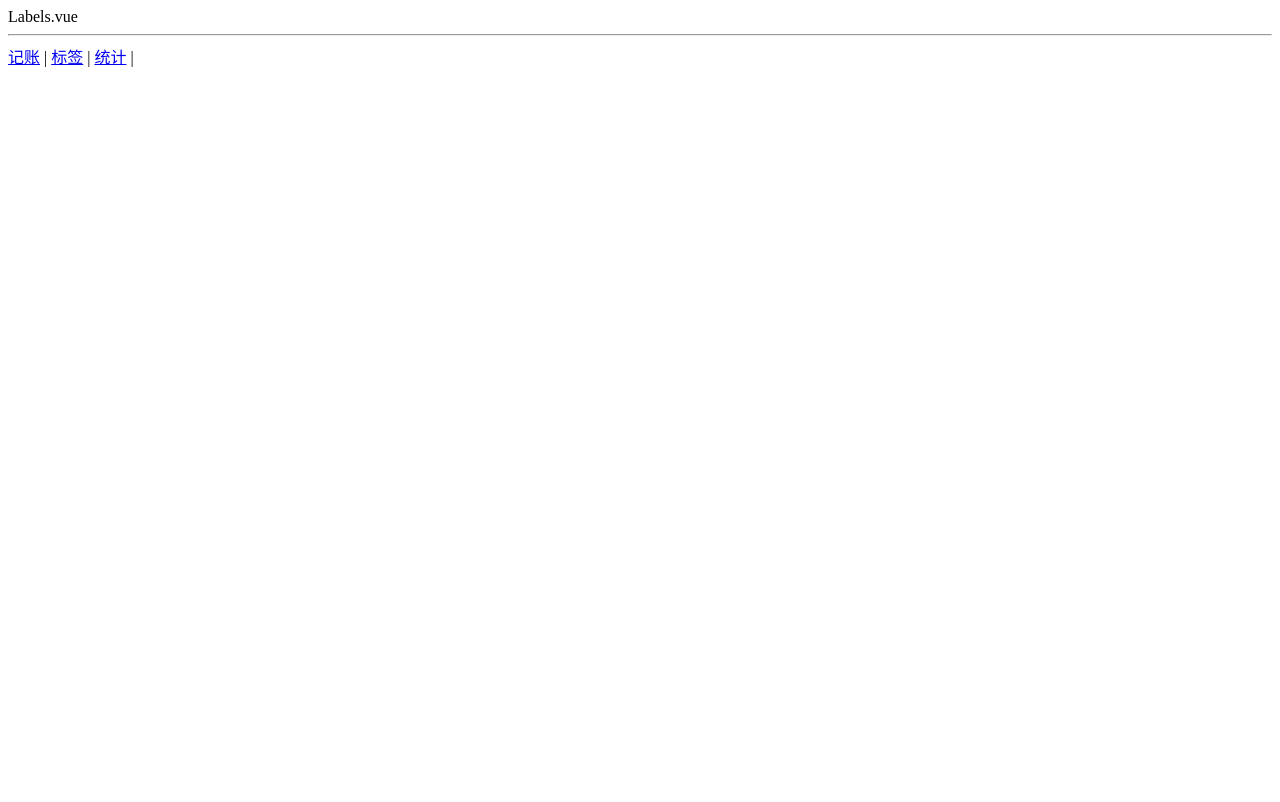
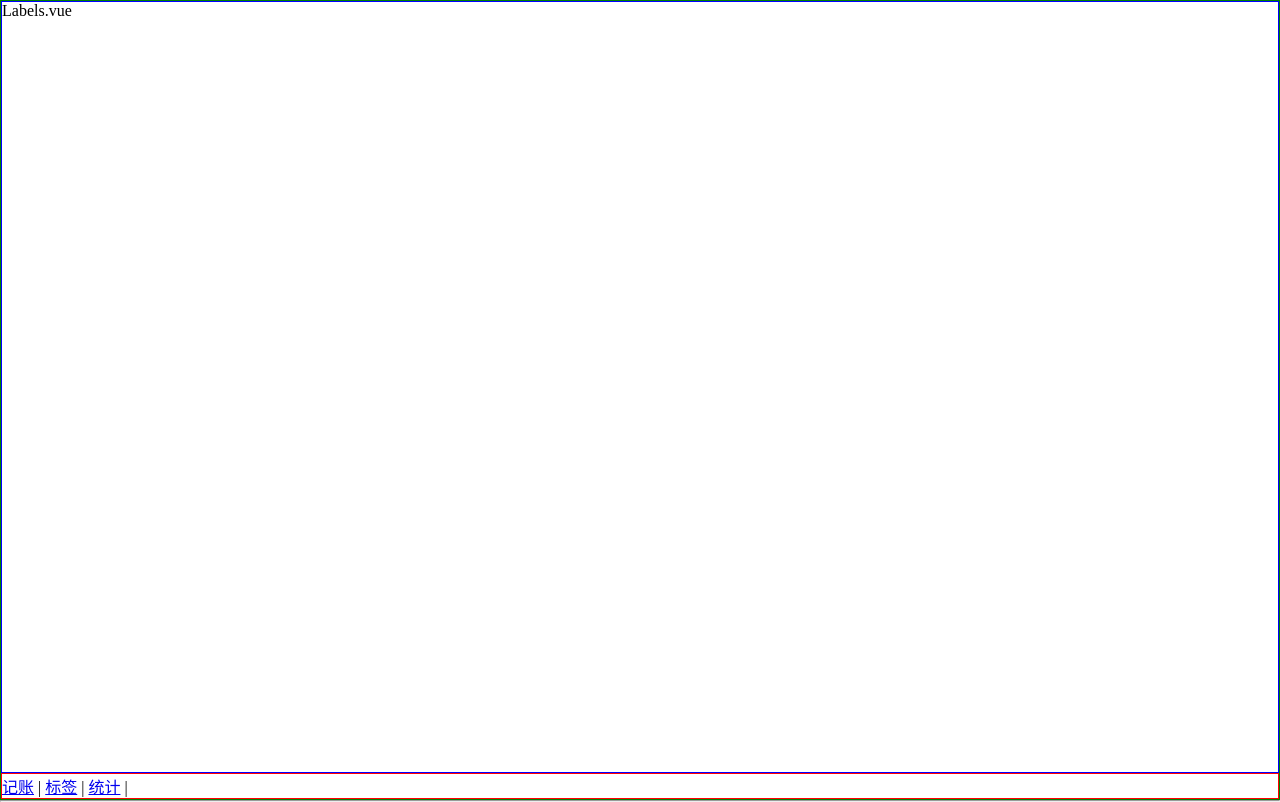
Before and after one commit to wzbmax3210/bookkeeping, a Vue app: page /#/labels in a window 1280 px wide. Built offline with nearby package versions, Linux system fonts and the light colour scheme.

Commit message:
add Layout.vue, Nav.vue, NotFound.vue

```diff
--- a/src/App.vue
+++ b/src/App.vue
@@ -2,15 +2,16 @@
   <div>
     <router-view/>
     <hr/>
-    <div>
-      <router-link to="/money">记账</router-link> |
-      <router-link to="/labels">标签</router-link> |
-      <router-link to="/statistics">统计</router-link> |
-    </div>
   </div>
 </template>
 
 <style lang="scss">
+  * {
+    padding: 0;
+    margin: 0;
+    box-sizing: border-box;
+  }
+
 #app {
   font-family: Avenir, Helvetica, Arial, sans-serif;
   -webkit-font-smoothing: antialiased;
--- /dev/null
+++ b/src/components/Layout.vue
@@ -0,0 +1,28 @@
+<template>
+<div class="nav-wrapper">
+  <div class="content">
+    <slot/>
+  </div>
+  <Nav/>
+</div>
+</template>
+
+<script lang="ts">
+export default {
+  name: 'Layout'
+}
+</script>
+
+<style scoped lang="scss">
+  .nav-wrapper {
+    border: 1px solid green;
+    display: flex;
+    flex-direction: column;
+    height: 100vh;
+  }
+  .content {
+    border: 1px solid blue;
+    overflow: auto;
+    flex-grow: 1;
+  }
+</style>
--- /dev/null
+++ b/src/components/Nav.vue
@@ -0,0 +1,19 @@
+<template>
+<div class="nav">
+  <router-link to="/money">记账</router-link> |
+  <router-link to="/labels">标签</router-link> |
+  <router-link to="/statistics">统计</router-link> |
+</div>
+</template>
+
+<script lang="ts">
+export default {
+  name: 'Nav'
+}
+</script>
+
+<style scoped lang="scss">
+  .nav {
+    border: 1px solid red;
+  }
+</style>
--- a/src/main.ts
+++ b/src/main.ts
@@ -3,8 +3,13 @@
 import './registerServiceWorker'
 import router from './router'
 import store from './store'
+import Nav from '@/components/Nav.vue'
+import Layout from '@/components/Layout.vue'
 
 Vue.config.productionTip = false
+
+Vue.component('Nav', Nav)
+Vue.component('Layout', Layout)
 
 new Vue({
   router,
--- a/src/router/index.ts
+++ b/src/router/index.ts
@@ -1,9 +1,9 @@
 import Vue from 'vue'
 import VueRouter from 'vue-router'
-import Home from '@/views/Home.vue'
 import Money from '@/views/Money.vue'
 import Labels from '@/views/Labels.vue'
 import Statistics from '@/views/Statistics.vue'
+import NotFound from '@/views/NotFound.vue'
 
 Vue.use(VueRouter)
 
@@ -23,6 +23,10 @@
   {
     path: '/statistics',
     component: Statistics
+  },
+  {
+    path: '*',
+    component: NotFound
   }
 ]
 
--- a/src/views/Labels.vue
+++ b/src/views/Labels.vue
@@ -1,7 +1,7 @@
 <template>
-<div>
-  Labels.vue
-</div>
+<Layout>
+  <div>Labels.vue</div>
+</Layout>
 </template>
 
 <script lang="ts">
--- a/src/views/Money.vue
+++ b/src/views/Money.vue
@@ -1,7 +1,7 @@
 <template>
-<div>
-  Money.vue
-</div>
+<Layout>
+  <p>Money.vue</p>
+</Layout>
 </template>
 
 <script lang="ts">
--- /dev/null
+++ b/src/views/NotFound.vue
@@ -0,0 +1,18 @@
+<template>
+<div>
+  <div>当前页面不存在，请检查网址是否正确</div>
+  <div>
+    <router-link to="/">返回首页</router-link>
+  </div>
+</div>
+</template>
+
+<script lang="ts">
+export default {
+  name: 'NotFound'
+}
+</script>
+
+<style scoped lang="scss">
+
+</style>
--- a/src/views/Statistics.vue
+++ b/src/views/Statistics.vue
@@ -1,7 +1,7 @@
 <template>
-<div>
-  Statistics.vues
-</div>
+<Layout>
+  <div>Statistics.vue</div>
+</Layout>
 </template>
 
 <script lang="ts">
```
